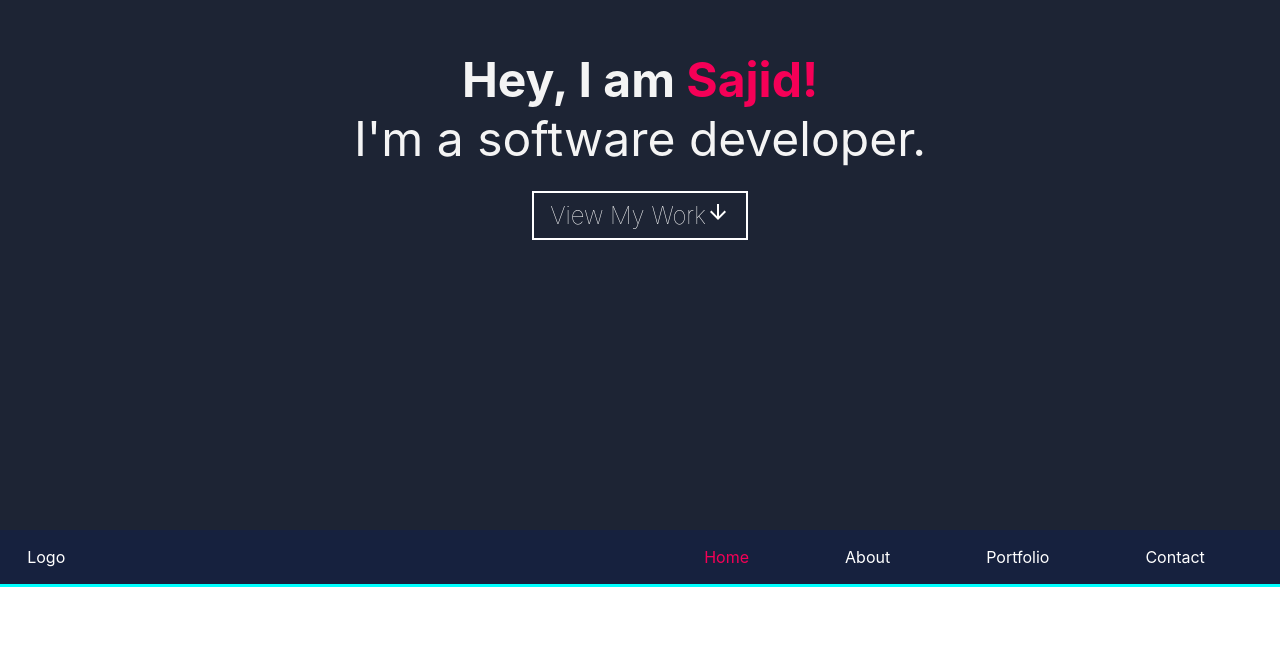
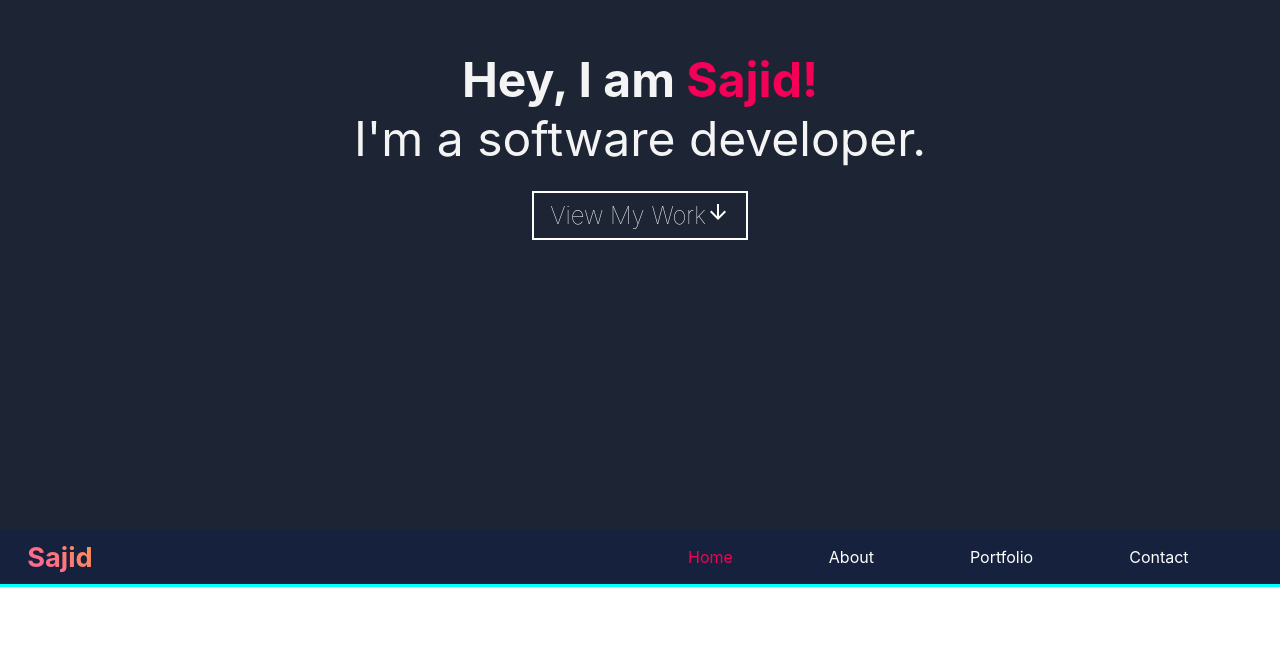
Before and after one commit to sajidrsk/portfolio-legacy, a React (Create React App) app: page / in a window 1280 px wide. Shown: the part 270-938 px from the top of the page. Built offline with nearby package versions, Linux system fonts and the light colour scheme.

Commit message:
added navbar logo effect and navbar animation

```diff
--- a/src/components/Navigation/Navigation.js
+++ b/src/components/Navigation/Navigation.js
@@ -1,5 +1,6 @@
 import React, { useEffect } from "react";
 import { Link, animateScroll as scroll } from "react-scroll";
+import { Container } from "@material-ui/core";
 
 import "./Navigation.scss";
 
@@ -20,10 +21,12 @@ function Navigation() {
 
   return (
     <div className="navbar">
-      <span className="logo" onClick={() => scroll.scrollToTop()}>
-        Logo
-      </span>
-      <div>
+      <div className="logoflex">
+        <span className="logo" onClick={() => scroll.scrollToTop()}>
+          Sajid
+        </span>
+      </div>
+      <div className="links">
         <Link activeClass="active" to="home" smooth spy>
           Home
         </Link>
--- a/src/components/Navigation/Navigation.scss
+++ b/src/components/Navigation/Navigation.scss
@@ -3,7 +3,8 @@
 .navbar {
   padding: 1.7rem;
   display: flex;
-  justify-content: center;
+
+  justify-content: space-around;
   align-items: center;
   height: 2rem;
   z-index: 2;
@@ -13,12 +14,40 @@
   width: 100%;
   background-color: $mid-dark;
   border-bottom: 3px solid cyan;
+
   // animation-direction: reverse;
 
-  .logo {
+  .logoflex {
     flex: 1;
-    color: #fff;
-    cursor: pointer;
+    .logo {
+      // float: left;
+      // align-self: flex-start;
+      font-weight: bolder;
+      font-size: 1.7rem;
+      cursor: pointer;
+      background: -webkit-linear-gradient(45deg, #fe6b8b 30%, #ff8e53 90%);
+      -webkit-background-clip: text;
+      -webkit-text-fill-color: transparent;
+    }
+  }
+
+  .links {
+    flex: 1;
+    // margin-left: 20%;
+    // float: right;
+    // justify-self: flex-end;
+    a {
+      padding: 0 3rem;
+      color: #fff;
+      transition: all 250ms ease-in-out;
+
+      &:hover {
+        color: $primary-color;
+      }
+      &.active {
+        color: $primary-color !important;
+      }
+    }
   }
 
   &.sticky {
@@ -39,16 +68,6 @@
         // opacity: 1;
         top: 0px;
       }
-    }
-  }
-
-  a {
-    padding: 0 3rem;
-    color: #fff;
-    transition: all 250ms ease-in-out;
-
-    &:hover {
-      color: $primary-color;
     }
   }
 }
@@ -74,7 +93,3 @@
 //     }
 //   }
 // }
-
-a.active {
-  color: $primary-color !important;
-}
```
Also changed, not shown: 1 other file (tests, documents, lock files or other folders).
